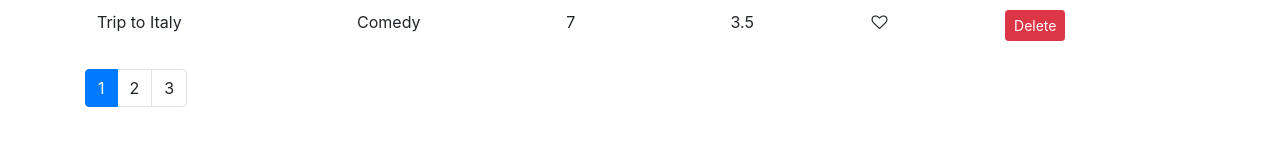
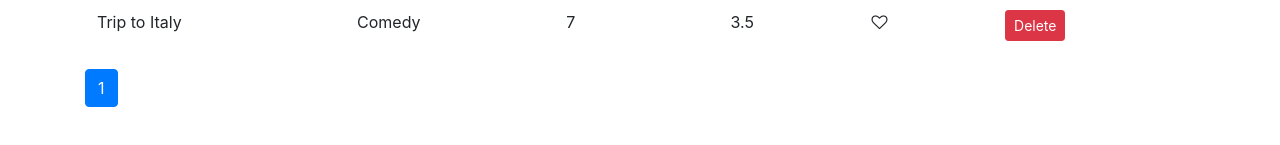
Before and after one commit to s-as-as100/myvd, a React (Create React App) app: page / in a window 1280 px wide. Shown: the part 281-426 px from the top of the page. Built offline with nearby package versions, Linux system fonts and the light colour scheme.

Commit message:
catch the bugs is valid prop or not

```diff
--- a/src/components/movies.jsx
+++ b/src/components/movies.jsx
@@ -67,7 +67,7 @@ import {paginate} from './utils/paginate';
                  </tbody>
              </table>
              <Pagination
-             itemsCount = {count}
+             itemsCount = "abc" //{count}
              pageSize = {pageSize}
              currentPage = {currentPage}
              onPageChange = {this.handlePageChange}
```
Also changed, not shown: src/components/common/pagination.jsx (+9 -1 lines).
